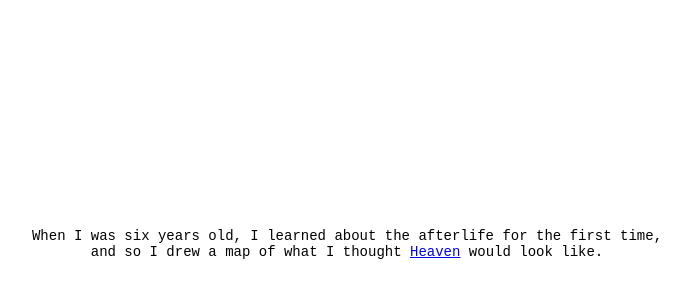
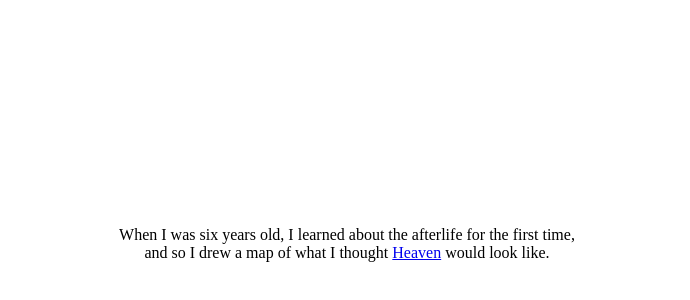
Before and after one commit to azfang/asciiheaven, a plain HTML site: page index.html in a window 1280 px wide. Shown: the part 164-464 px from the top of the page, without its empty margins (293-983 px from the left). Drawn offline with Linux system fonts and the light colour scheme.

Commit message:
Update index.html

```diff
--- a/index.html
+++ b/index.html
@@ -17,7 +17,7 @@
 
     <body>
         <div class="parent-container" style="display:flex; flex-wrap:wrap; justify-content:center; align-items:center; height:100vh;">
-            <pre style = "text-align:center">When I was six years old, I learned about the afterlife for the first time,<br>and so I drew a map of what I thought <a href="homepage2-index.html">Heaven</a> would look like.</pre>
+            <p style = "text-align:center">When I was six years old, I learned about the afterlife for the first time,<br>and so I drew a map of what I thought <a href="homepage2-index.html">Heaven</a> would look like.</p>
         </div>
     </body>
 </html>
```
